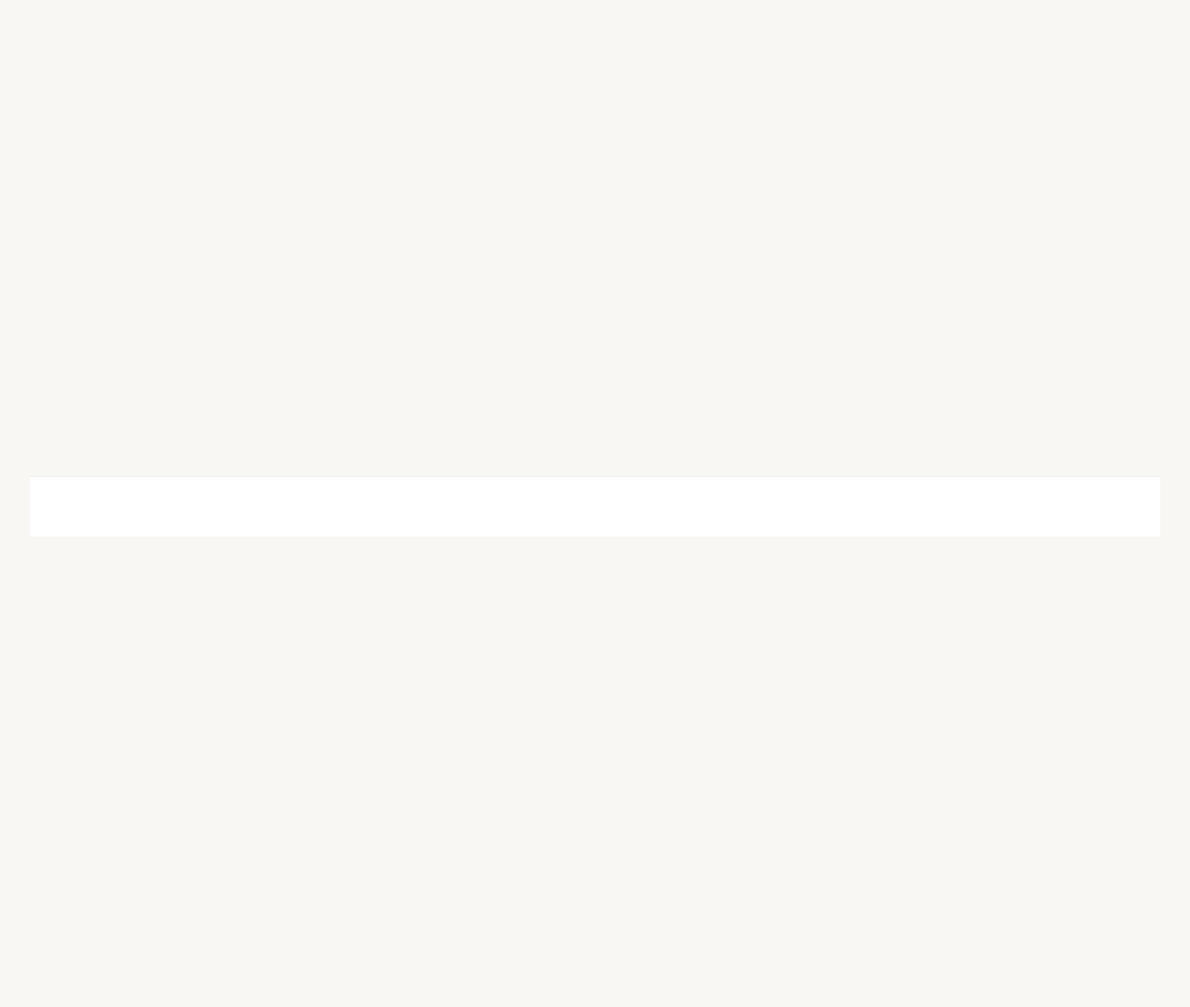
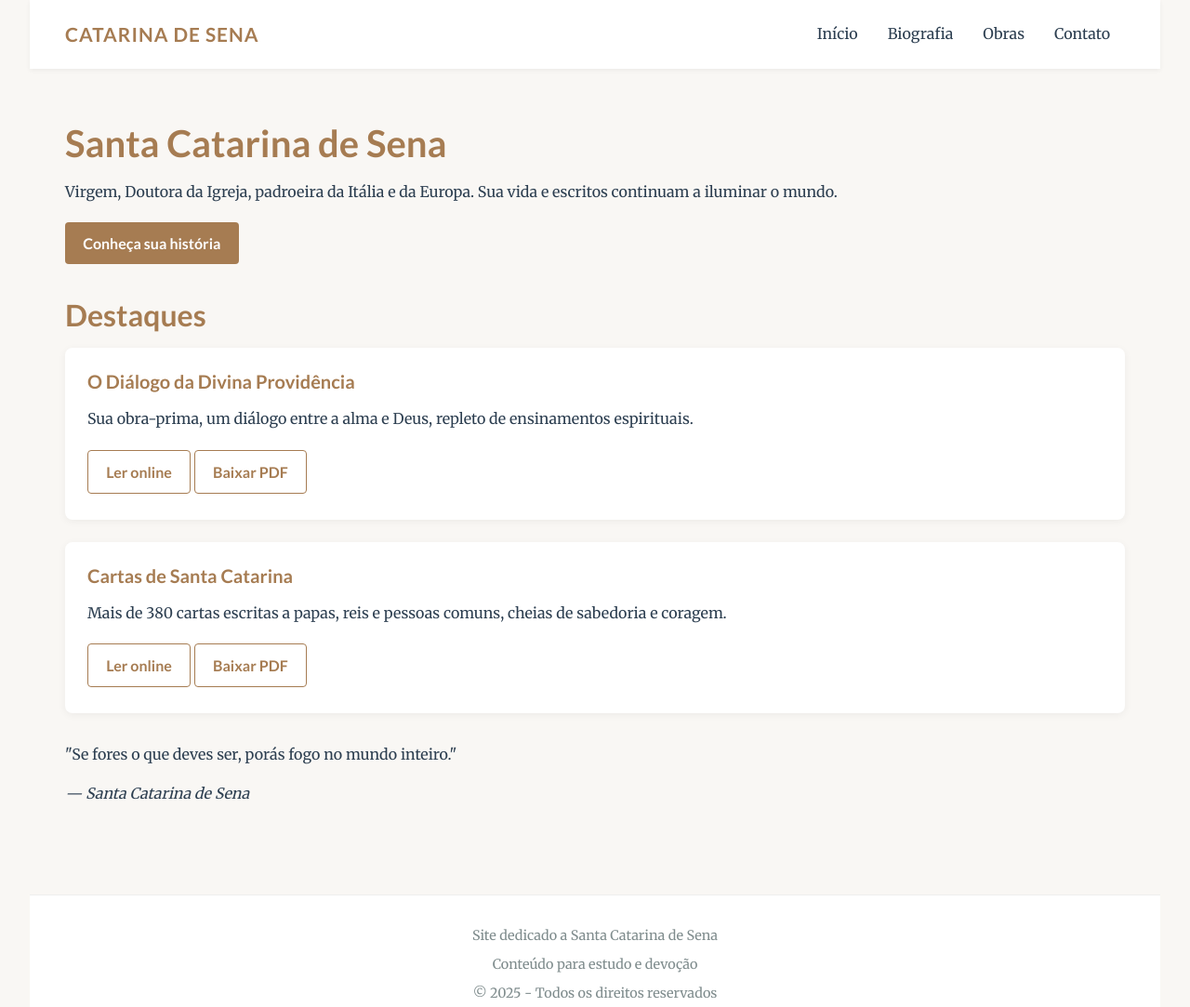
Before and after one commit to JoaoClaudiano/sena, a plain HTML site: page index.html in a window 1280 px wide. Shown: the whole page at 93% size. Before the commit the page ends 800 px from the top, so only its background shows below. Drawn offline with Linux system fonts and the light colour scheme.

Commit message:
Update index.html

```diff
--- a/index.html
+++ b/index.html
@@ -3,20 +3,74 @@
 <head>
   <meta charset="UTF-8">
   <meta name="viewport" content="width=device-width, initial-scale=1.0">
-  <title>Santa Catarina de Sena</title>
+  <title>Santa Catarina de Sena - Doutora da Igreja</title>
+  <meta name="description" content="Site dedicado a Santa Catarina de Sena: biografia, obras, cartas, orações e downloads. Conheça a vida e os escritos desta grande mística e doutora da Igreja.">
+  <!-- Fontes do Google Fonts -->
+  <link rel="preconnect" href="https://fonts.googleapis.com">
+  <link rel="preconnect" href="https://fonts.gstatic.com" crossorigin>
+  <link href="https://fonts.googleapis.com/css2?family=Lato:wght@400;700&family=Merriweather:wght@300;400;700&display=swap" rel="stylesheet">
+  <!-- CSS principal -->
   <link rel="stylesheet" href="estilo/style.css">
 </head>
 <body>
   <header>
-    <nav>
-      <!-- Menu hambúrguer com CSS puro ou JavaScript -->
-    </nav>
+    <div class="header-content container">
+      <div class="logo">
+        <a href="index.html">Catarina de Sena</a>
+      </div>
+      <nav>
+        <button class="menu-toggle" aria-label="Abrir menu">☰</button>
+        <ul class="menu">
+          <li><a href="index.html">Início</a></li>
+          <li><a href="biografia.html">Biografia</a></li>
+          <li><a href="obras.html">Obras</a></li>
+          <li><a href="contato.html">Contato</a></li>
+        </ul>
+      </nav>
+    </div>
   </header>
+
   <main>
-    <!-- Conteúdo específico de cada página -->
+    <div class="container">
+      <section class="hero">
+        <h1>Santa Catarina de Sena</h1>
+        <p>Virgem, Doutora da Igreja, padroeira da Itália e da Europa. Sua vida e escritos continuam a iluminar o mundo.</p>
+        <a href="biografia.html" class="btn">Conheça sua história</a>
+      </section>
+
+      <section class="destaques">
+        <h2>Destaques</h2>
+        <div class="card">
+          <h3>O Diálogo da Divina Providência</h3>
+          <p>Sua obra-prima, um diálogo entre a alma e Deus, repleto de ensinamentos espirituais.</p>
+          <a href="dialogo.html" class="btn btn-outline">Ler online</a>
+          <a href="downloads/dialogo-da-divina-providencia.pdf" download class="btn btn-outline">Baixar PDF</a>
+        </div>
+        <div class="card">
+          <h3>Cartas de Santa Catarina</h3>
+          <p>Mais de 380 cartas escritas a papas, reis e pessoas comuns, cheias de sabedoria e coragem.</p>
+          <a href="cartas.html" class="btn btn-outline">Ler online</a>
+          <a href="downloads/cartas-de-santa-catarina.pdf" download class="btn btn-outline">Baixar PDF</a>
+        </div>
+      </section>
+
+      <section class="frase">
+        <blockquote>
+          <p>"Se fores o que deves ser, porás fogo no mundo inteiro."</p>
+          <cite>— Santa Catarina de Sena</cite>
+        </blockquote>
+      </section>
+    </div>
   </main>
+
   <footer>
-    <!-- Rodapé -->
+    <div class="container">
+      <p>Site dedicado a Santa Catarina de Sena</p>
+      <p>Conteúdo para estudo e devoção</p>
+      <p>© 2025 - Todos os direitos reservados</p>
+    </div>
   </footer>
+
+  <script src="scripts/menu.js"></script>
 </body>
 </html>
```
